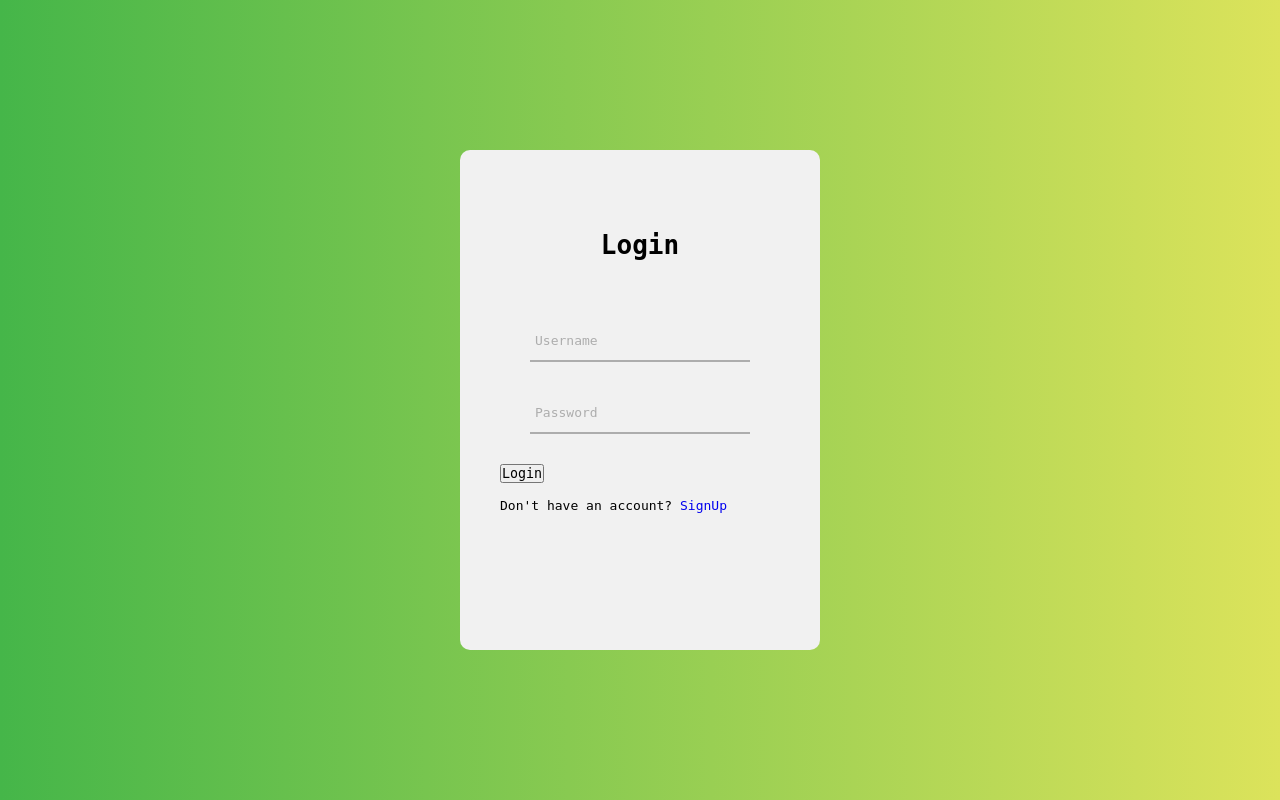
After one commit to SanyaGandhi/Online-personal-diary, a PHP site: page /login-form/login.php in a window 1280 px wide. The commit adds this page. Run offline with PHP 8.4, Linux system fonts and the light colour scheme.

Commit message:
Login Page,Sign Up PAge First Draft

```diff
--- a/home.php
+++ b/home.php
@@ -198,8 +198,8 @@ body {
 <body>
 
 <div class="navbar">
-  <a href="#" class="right">Sign up</a>
-   <a href="#"class="right">Login</a>
+  <a href="signup-form\signup.php" class="right">Sign up</a>
+   <a href="login-form\login.php"class="right">Login</a>
 </div>
 <div class="header" >
   <h1>Welcome to your personalized web diary!!</h1>
--- /dev/null
+++ b/login-form/css/style.css
@@ -0,0 +1,82 @@
+*{
+   margin: 0;
+   padding: 0;
+   text-decoration: none;
+   font-family: monospace ;
+   box-sizing: border-box;
+}
+
+body
+{
+  min-height: 100vh;
+  background: #DCE35B;  /* fallback for old browsers */
+background: -webkit-linear-gradient(to right, #45B649, #DCE35B);  /* Chrome 10-25, Safari 5.1-6 */
+background: linear-gradient(to right, #45B649, #DCE35B); /* W3C, IE 10+/ Edge, Firefox 16+, Chrome 26+, Opera 12+, Safari 7+ */
+
+
+}
+
+.login-form
+{
+width: 360px;
+height: 500px;
+background: #f1f1f1;
+padding: 80px 40px;
+border-radius: 10px;
+position: absolute;
+left:50%;
+top:50%;
+transform: translate(-50%,-50%);
+
+
+
+}
+
+.login-form h1{
+
+  text-align: center;
+  margin-bottom: 60px;
+
+}
+
+.txtbx{
+border-bottom: 2px solid #adadad;
+position: relative;
+margin: 30px;
+
+
+
+}
+.txtbx input{
+ font-size: 15px;
+ color: #333;
+ border:none;
+ width: 100%;
+ outline: none;
+ background: none;
+ padding: 0 5px;
+ height: 40px;
+}
+
+.txtbx span::before{
+content: attr(data-placeholder);
+position: absolute;
+top: 50%;
+left: 5px;
+color: #adadad;
+transform:translateY(-50%);
+z-index: -1;
+transition: .5s;
+}
+
+.txtbx span::after{
+content: '';
+position: absolute;
+width: 0%;
+height: 2px;
+background: #DCE35B;  /* fallback for old browsers */
+background: -webkit-linear-gradient(to right, #45B649, #DCE35B);  /* Chrome 10-25, Safari 5.1-6 */
+background: linear-gradient(to right, #45B649, #DCE35B);
+transition: .5s;
+
+}
--- /dev/null
+++ b/login-form/login.php
@@ -0,0 +1,35 @@
+<!DOCTYPE html>
+<html lang="en" dir="ltr">
+  <head>
+    <link rel="stylesheet" href="css/style.css">
+    <meta charset="utf-8">
+    <title>Login/SignUp</title>
+  </head>
+  <body>
+
+<form class="login-form" action="index.html" method="post">
+<h1>Login</h1>
+<div class="txtbx">
+  <span data-placeholder="Username"></span>
+  <input type="text">
+
+  </div>
+
+
+  <div class="txtbx">
+  <span data-placeholder="Password"></span>
+    <input type="password">
+
+  </div>
+
+<input type="submit" class="logbtn" value="Login">
+
+<div class="bottomtxt">
+<br>
+  Don't have an account?
+  <a href="#">SignUp</a>
+  </div>
+</form>
+
+  </body>
+</html>
```
Also changed, not shown: signup-form/css/style.css (added, +82 -0 lines), signup-form/signup.php (added, +51 -0 lines).
